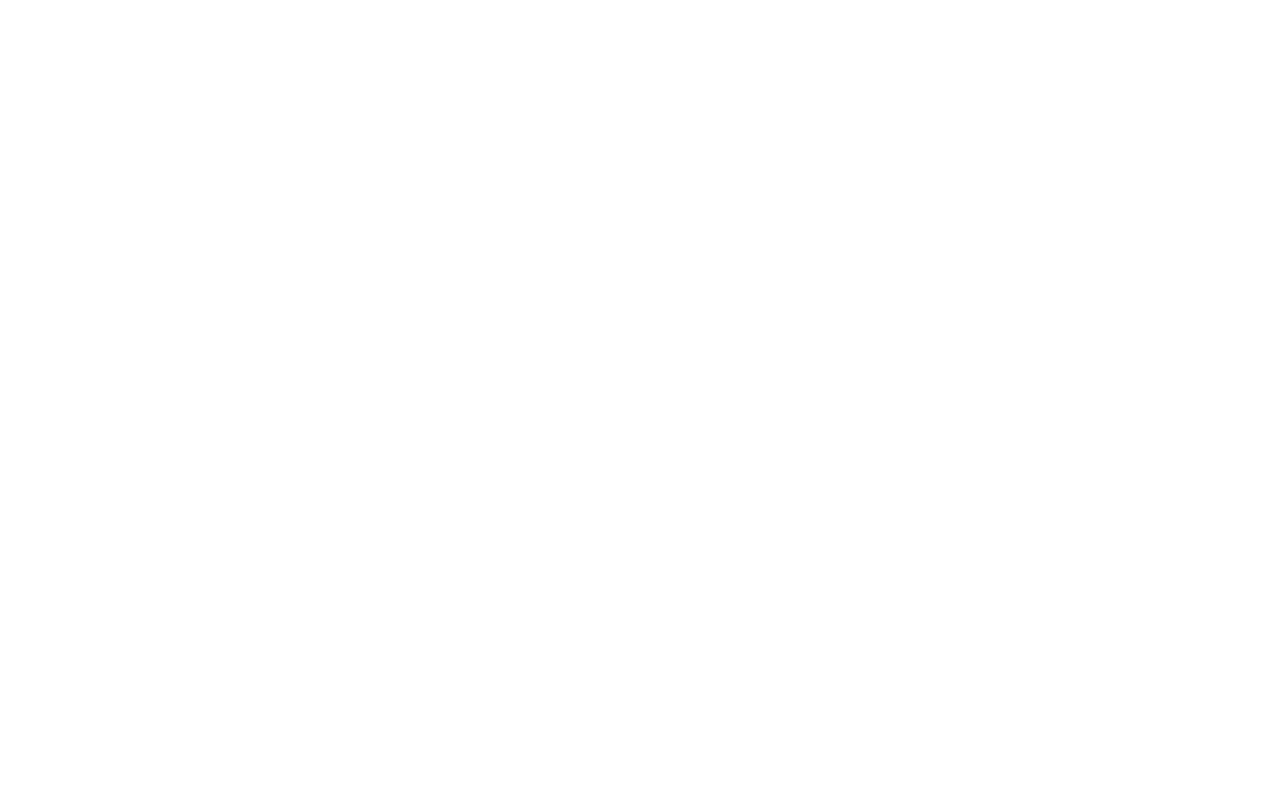
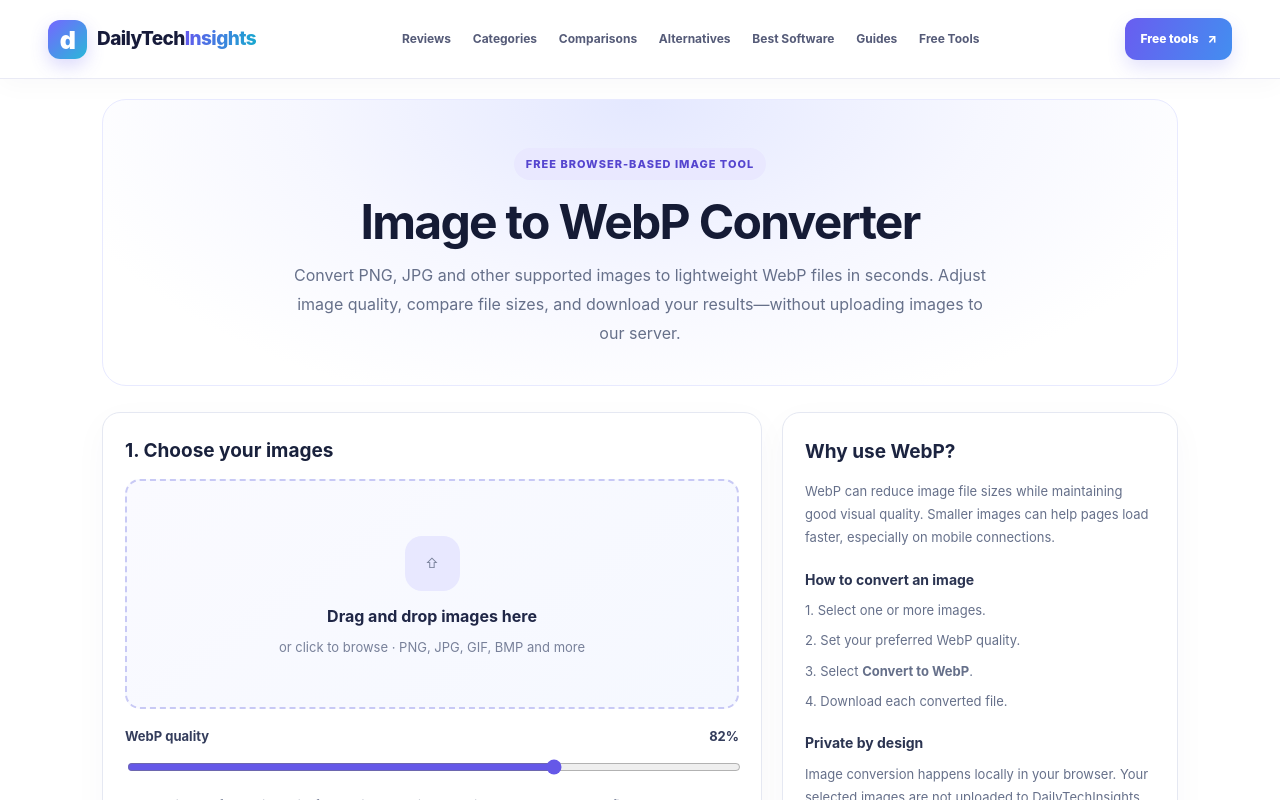
Before and after one commit to franklinctapley-del1122/dailytechinsights, a Next.js app in the folder react-app/: page /tools/image-to-webp-converter in a window 1280 px wide. Before the commit this address had no page. Shown: the top 800 px of the page. Built offline with nearby package versions, Linux system fonts and the light colour scheme.

Commit message:
Add SEO-ready image to WebP converter page

```diff
--- /dev/null
+++ b/react-app/app/tools/image-to-webp-converter/page.tsx
@@ -0,0 +1,13 @@
+import type { Metadata } from "next";
+import ImageToWebpClient from "@/components/ImageToWebpClient";
+
+export const metadata: Metadata = {
+  title: "Free Image to WebP Converter Online | DailyTechInsights",
+  description: "Convert PNG, JPG and other images to WebP online for free. Adjust quality, compare file sizes, and download results. Browser-based conversion keeps images on your device.",
+  alternates: { canonical: "https://www.dailytechinsights.com/tools/image-to-webp-converter/" },
+  robots: { index: true, follow: true },
+};
+
+export default function ImageToWebpConverterPage() {
+  return <ImageToWebpClient />;
+}
```
